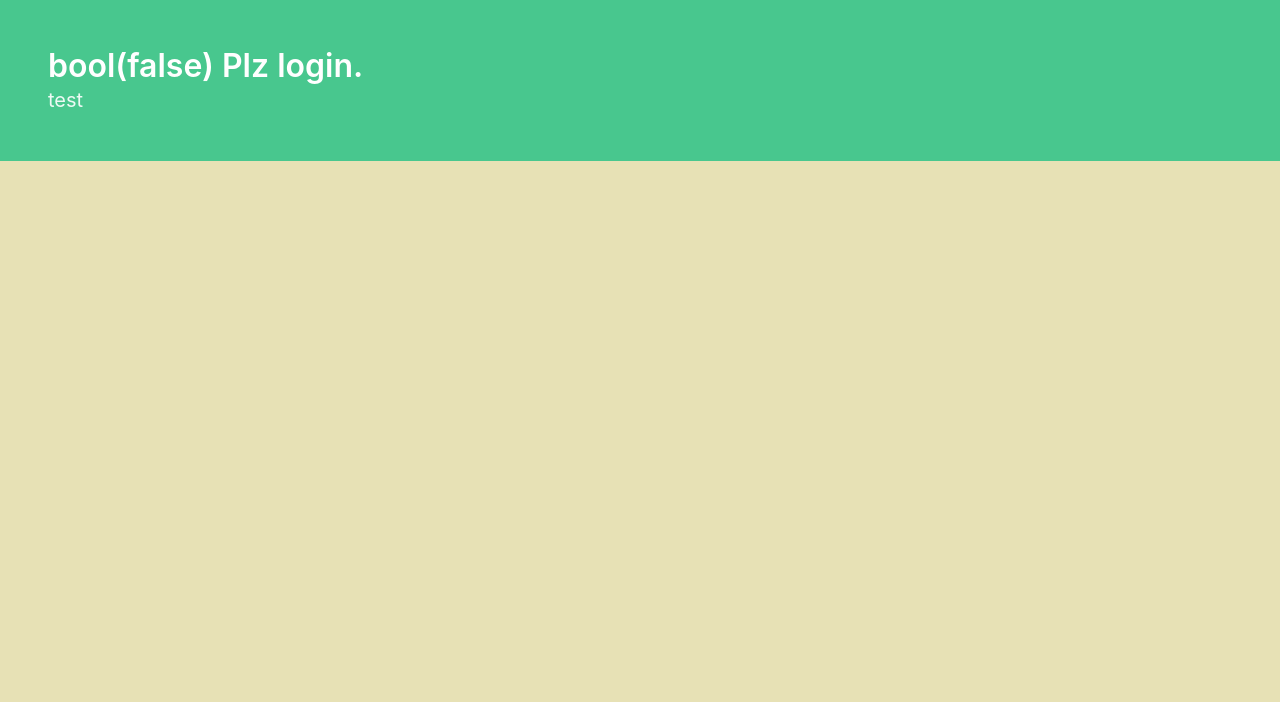
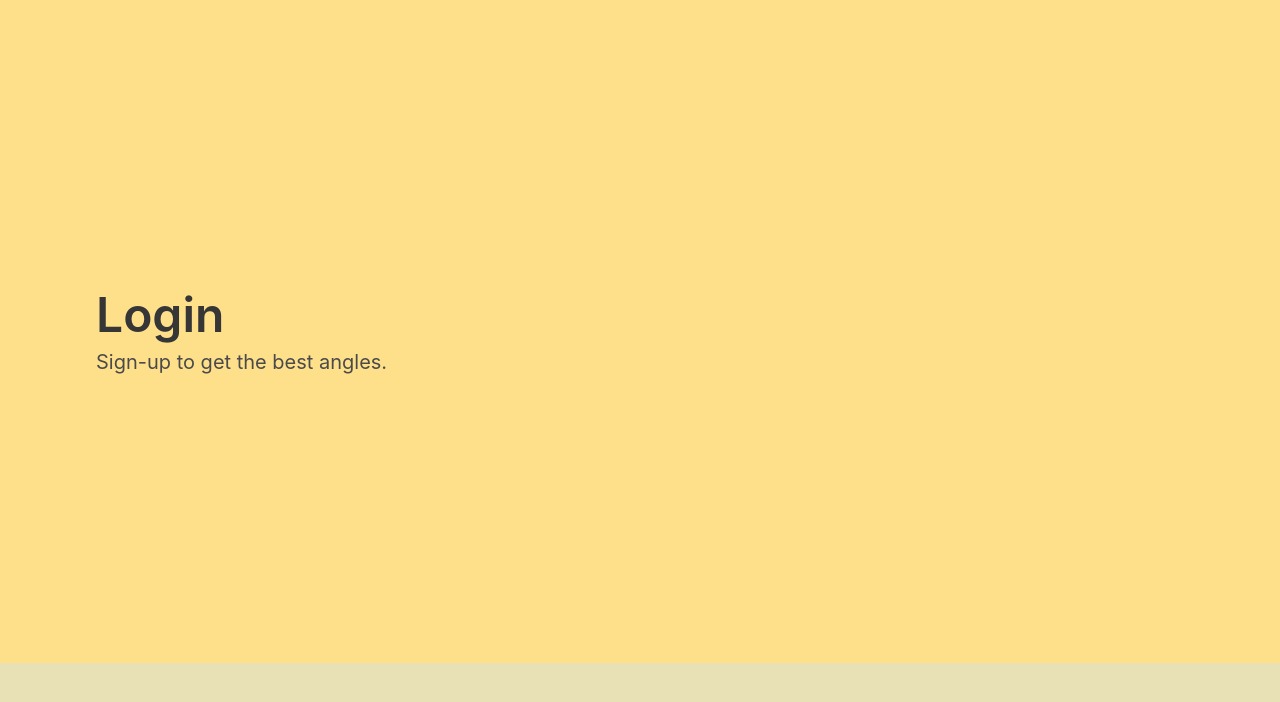
Before and after one commit to NafiurSiddiqui/Auth, a PHP site: page /user.php in a window 1280 px wide. Shown: the part 56-758 px from the top of the page. Run offline with PHP 8.4, Linux system fonts and the light colour scheme; some libraries are stand-ins or nearby versions.

Commit message:
proper login navigator and bg added

```diff
--- a/index.php
+++ b/index.php
@@ -3,8 +3,8 @@
 
     if(isset($_GET["error"])){
 
-            $emptyName =  $_GET['emptyName'];
-            $emptyPass=$_GET['emptyPass'] ;
+            $emptyName = isset($_GET['emptyName'])? $_GET["emptyName"]: '' ;
+            $emptyPass= isset($_GET["emptyPass"])? $_GET['emptyPass'] :'' ;
 
     }
 
--- a/user.php
+++ b/user.php
@@ -9,40 +9,26 @@ include './Layout/header.php';
         }else{
             $userLogged= false;
         }
-        // return $userLogged;
+
 
 ?>
 
-<section class="hero is-success">
-  <div class="hero-body">
+<section class="section is-large
+
+has-background-<?php
+echo $userLogged ? 'primary':'warning';
+?>
+">
+
+  <h1 class="title is-size-1 ">
     <?php
-        if(isset($_SESSION["id"])){
+        echo $userLogged? "Hello $username": "Login";
+    ?>
 
-            $username = $_SESSION["name"];
-        ?>
-
-            <p class="title">
-               Hello $username
-            </p>
-
-            <?php
-            }else{
-
-            ?>
-
-            <p class="title">
-               <?php
-                var_dump($userLogged) ;
-               ?>
-                Plz login.
-            </p>
-
-          <?php
-
-            }
-          ?>
-    <p class="subtitle">
-      test
-    </p>
-  </div>
+  </h1>
+  <h2 class="subtitle pt-1">
+    <?php
+        echo $userLogged? "Thank you for loggin in": "Sign-up to get the best angles.";
+    ?>
+  </h2>
 </section>
```
